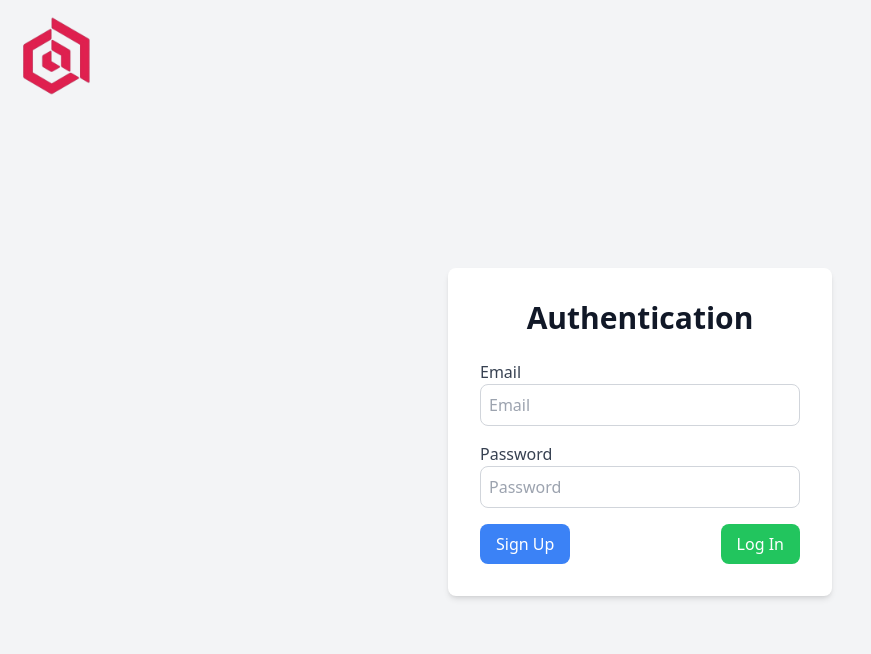
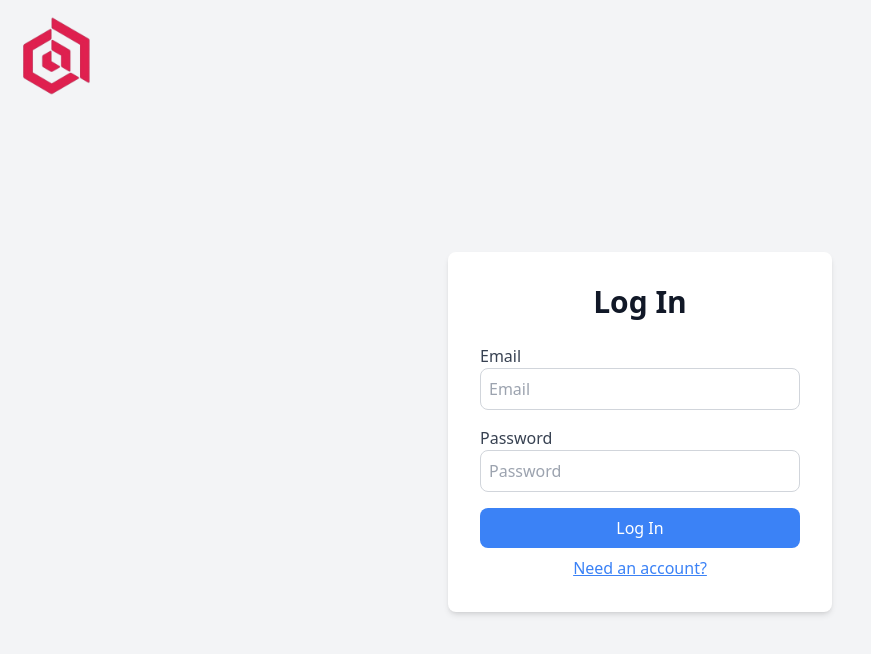
Before and after one commit to vl4d09/extole, a Vue app: page /auth in a window 1280 px wide. Shown: the top 654 px of the page, without its empty margins (0-871 px from the left). Built offline with nearby package versions, Linux system fonts and the light colour scheme.

Commit message:
sign up setting

```diff
--- a/src/components/AuthPage.vue
+++ b/src/components/AuthPage.vue
@@ -7,29 +7,71 @@
 
     <!-- Authentication Content -->
     <div class="bg-white dark:bg-gray-800 p-8 rounded-lg shadow-md w-96 mt-16">
-      <h1 class="text-3xl font-bold mb-6 text-gray-900 dark:text-gray-100 text-center">Authentication</h1>
+      <h1 class="text-3xl font-bold mb-6 text-gray-900 dark:text-gray-100 text-center">
+        {{ isSignUp ? 'Sign Up' : 'Log In' }}
+      </h1>
 
+      <!-- Conditional Form Display -->
+      <div v-if="isSignUp">
+        <!-- Sign Up Form -->
         <div class="mb-4">
           <label class="block text-gray-700 dark:text-gray-300">Email</label>
           <input
             type="email"
+            v-model="email"
             class="w-full p-2 border rounded-lg bg-white dark:bg-gray-700 border-gray-300 dark:border-gray-600 text-gray-900 dark:text-gray-100"
             placeholder="Email"
           />
         </div>
-
         <div class="mb-4">
           <label class="block text-gray-700 dark:text-gray-300">Password</label>
           <input
             type="password"
+            v-model="password"
             class="w-full p-2 border rounded-lg bg-white dark:bg-gray-700 border-gray-300 dark:border-gray-600 text-gray-900 dark:text-gray-100"
             placeholder="Password"
           />
         </div>
+        <div class="mb-4">
+          <label class="block text-gray-700 dark:text-gray-300">Confirm Password</label>
+          <input
+            type="password"
+            v-model="confirmPassword"
+            class="w-full p-2 border rounded-lg bg-white dark:bg-gray-700 border-gray-300 dark:border-gray-600 text-gray-900 dark:text-gray-100"
+            placeholder="Confirm Password"
+          />
+        </div>
+      </div>
 
-      <div class="flex justify-between">
-        <button @click="signUp" class="bg-blue-500 text-white py-2 px-4 rounded-lg">Sign Up</button>
-        <button @click="logIn" class="bg-green-500 text-white py-2 px-4 rounded-lg">Log In</button>
+      <!-- Login Form -->
+      <div v-else>
+        <div class="mb-4">
+          <label class="block text-gray-700 dark:text-gray-300">Email</label>
+          <input
+            type="email"
+            v-model="email"
+            class="w-full p-2 border rounded-lg bg-white dark:bg-gray-700 border-gray-300 dark:border-gray-600 text-gray-900 dark:text-gray-100"
+            placeholder="Email"
+          />
+        </div>
+        <div class="mb-4">
+          <label class="block text-gray-700 dark:text-gray-300">Password</label>
+          <input
+            type="password"
+            v-model="password"
+            class="w-full p-2 border rounded-lg bg-white dark:bg-gray-700 border-gray-300 dark:border-gray-600 text-gray-900 dark:text-gray-100"
+            placeholder="Password"
+          />
+        </div>
+      </div>
+
+      <div class="flex flex-col items-center">
+        <button @click="handleAuth" class="bg-blue-500 text-white py-2 px-4 rounded-lg w-full mb-2">
+          {{ isSignUp ? 'Sign Up' : 'Log In' }}
+        </button>
+        <button @click="toggleForm" class="text-blue-500 underline w-full">
+          {{ isSignUp ? 'Already have an account?' : 'Need an account?' }}
+        </button>
       </div>
     </div>
   </div>
@@ -40,16 +82,29 @@ export default {
   data() {
     return {
       isDarkMode: false, // Update this based on your dark mode logic
+      isSignUp: false,   // Determines whether to show Sign Up or Log In form
+      email: '',
+      password: '',
+      confirmPassword: ''
     };
   },
   methods: {
-    logIn() {
+    handleAuth() {
+      if (this.isSignUp) {
+        if (this.password !== this.confirmPassword) {
+          alert('Passwords do not match');
+          return;
+        }
+        alert('Signed Up (hardcoded)');
+      } else {
         alert('Logged In (hardcoded)');
-      this.$router.push('/home'); // Navigate to /home after login
+      }
+      this.$router.push('/home').catch(err => {
+        console.error('Navigation error:', err);
+      }); // Navigate to /home after login or sign up
     },
-    signUp() {
-      alert('Signed Up (hardcoded)');
-      this.$router.push('/home'); // Navigate to /home after sign up
+    toggleForm() {
+      this.isSignUp = !this.isSignUp; // Toggle between Sign Up and Log In
     }
   }
 }
```
Lines whose indentation alone changed are shown as unchanged.
